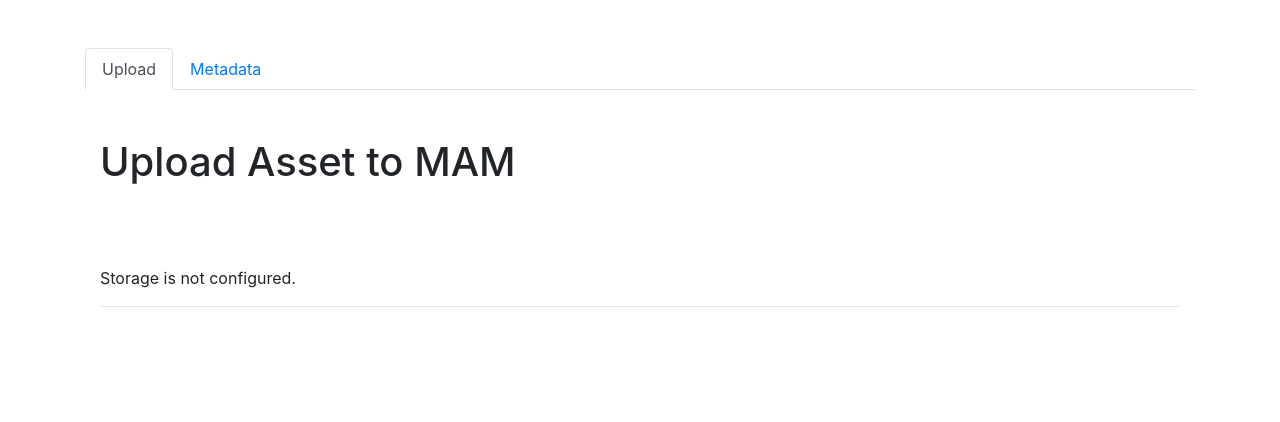
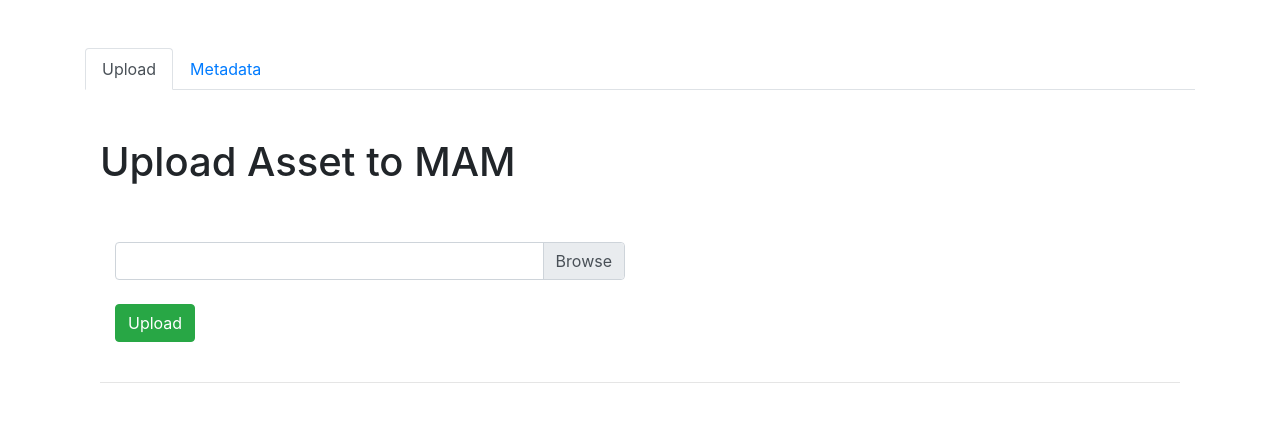
Before and after one commit to fernandzad/React-AzureBlobStorage-Connection, a React (Create React App) app: page / in a window 1280 px wide. Shown: the top 422 px of the page. Built offline with nearby package versions, Linux system fonts and the light colour scheme; no server answers; the HTML template or start-up script is replaced by a standard one.

Commit message:
feat: progress bar

```diff
--- a/src/components/AssetList/AssetList.component.tsx
+++ b/src/components/AssetList/AssetList.component.tsx
@@ -17,12 +17,8 @@ const AssetList: React.FC<ContainerItemsProps> = ({ blobList }: ContainerItemsPr
 						<li key={item}>
 							<div>
 								<Card style={{ width: '18rem' }}>
-									<Card.Img variant="top" src={item} alt={item} />
 									<Card.Body>
-										<Card.Title></Card.Title>
-										<Card.Text>
-											{ Path.basename(item) }
-										</Card.Text>
+										<Card.Title>{ item }</Card.Title>
 									</Card.Body>
 								</Card>
 							</div>
--- a/src/components/Upload/Upload.component.tsx
+++ b/src/components/Upload/Upload.component.tsx
@@ -23,7 +23,19 @@ const Upload: React.FC = () => {
 
   const [progress, setProgress] = useState<number>(0);
 
-  useEffect(() => {
+  // useEffect(() => {
+  //   const retrieveSasToken = async () => {
+  //     const response: Response = await getSasToken();
+  //     localStorage.setItem(SASTOKEN, response.Token);
+
+  //     setStorageConfigured(isStorageConfigured(response.Token));
+  //   }
+
+  //   retrieveSasToken();
+  // }, []);
+
+  const onFileChange = (files: FileList | null) => {
+    setProgress(0);
     const retrieveSasToken = async () => {
       const response: Response = await getSasToken();
       localStorage.setItem(SASTOKEN, response.Token);
@@ -32,10 +44,7 @@ const Upload: React.FC = () => {
     }
 
     retrieveSasToken();
-  }, []);
 
-  const onFileChange = (files: FileList | null) => {
-    setProgress(0);
     let names: string[] = [];
     if (files != null) {
       setFilesSelected(files);
@@ -76,9 +85,10 @@ const Upload: React.FC = () => {
     if(filesSelected !== null)
     {
       for (let index = 0; index < filesSelected!.length; index++) {
-        let newPromise: Promise<string> = new Promise((resolve, reject) => {
+        let newPromise: Promise<string> = new Promise(async (resolve, reject) => {
           resolve('Correctly resolved');
-          uploadFileToBlob(filesSelected![index], sasToken, setProgress);
+          const tempBlob: string[] = await uploadFileToBlob(filesSelected![index], sasToken, setProgress);
+          blobsInContainer.push(...tempBlob);
         });
         promises.push(newPromise);
       }
@@ -96,8 +106,8 @@ const Upload: React.FC = () => {
           <br/>
           {isDraft && <Alert variant="success">The Files were successfully Drafted</Alert>}
           <br/>
-          {storageConfigured && <DisplayForm fileNames={fileNames}
-            onFileChange={onFileChange} onFileUpload={onFileUpload} />}
+          <DisplayForm fileNames={fileNames}
+            onFileChange={onFileChange} onFileUpload={onFileUpload} />
         </Col>
       </Row>
       <Row>
@@ -108,8 +118,7 @@ const Upload: React.FC = () => {
       </Row>
       <Row>
         <Col>
-          {storageConfigured && blobList.length > 0 && <AssetList blobList={blobList}/> }
-          {!storageConfigured && <div>Storage is not configured.</div>}
+          { storageConfigured && blobList.length > 0 && <AssetList blobList={blobList}/> }
         </Col>
       </Row>
       <hr />
```
